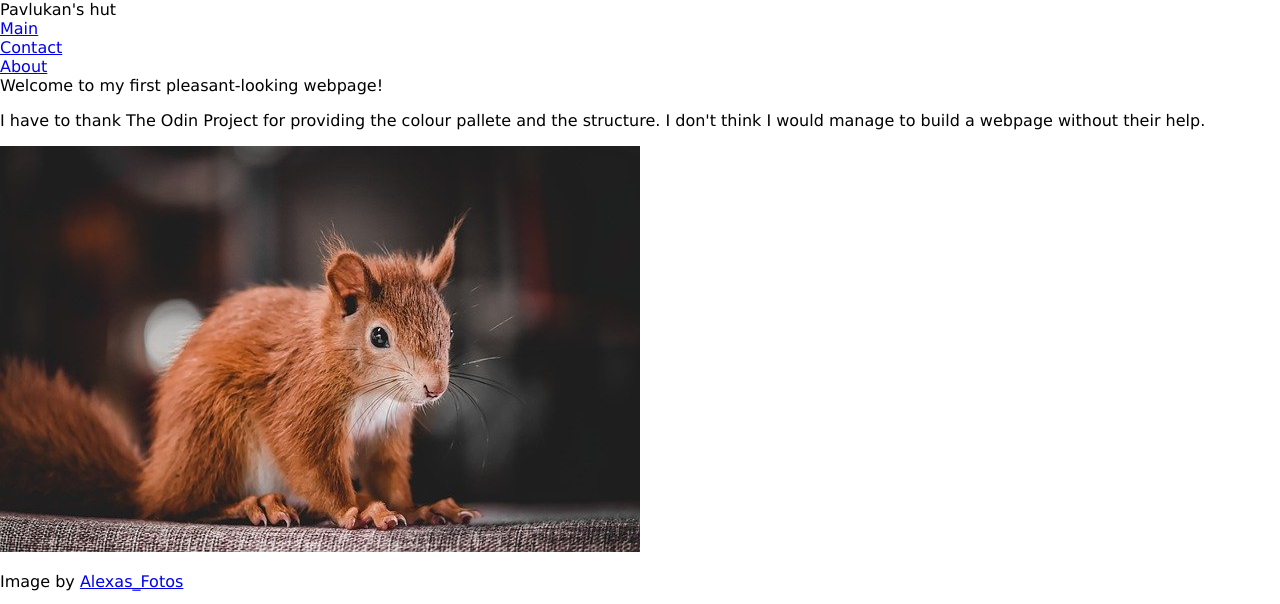
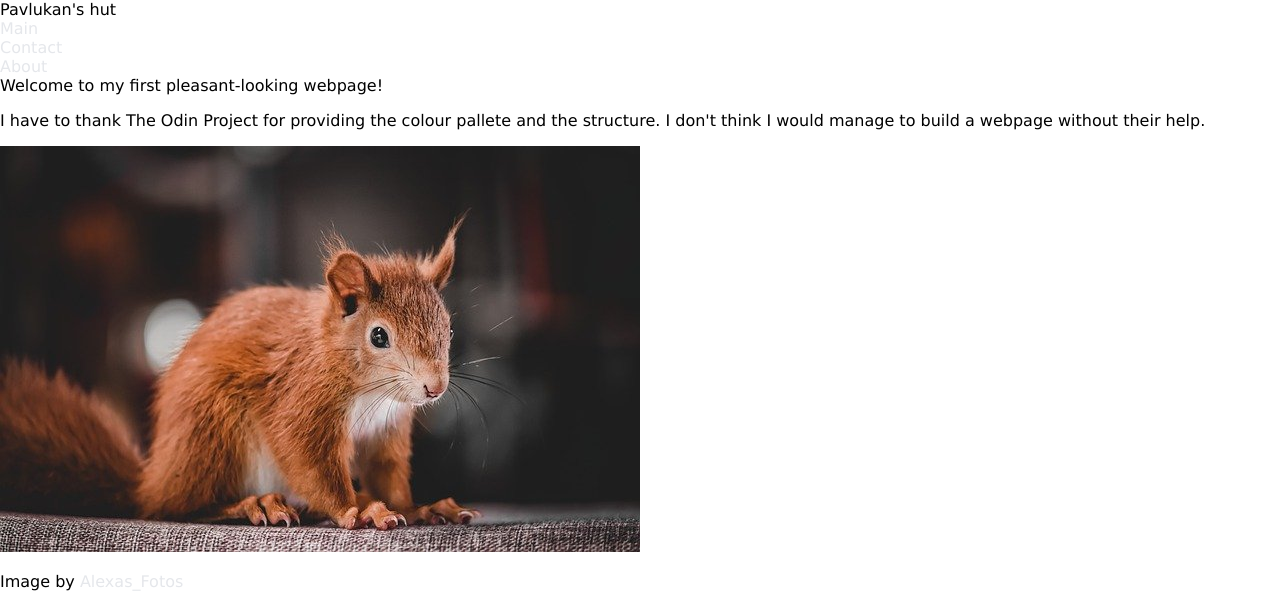
Before and after one commit to Pavlukan/odin-landing-page, a plain HTML site: page index.html in a window 1280 px wide. Shown: the top 604 px of the page. Drawn offline with Linux system fonts and the light colour scheme.

Commit message:
Style all the links on the web page
Changed the colour of the links and removed underlining.

```diff
--- a/styles.css
+++ b/styles.css
@@ -10,3 +10,8 @@ ul {
     padding: 0;
     margin: 0;
 }
+
+a {
+    text-decoration: none; /* remove underlining of the links */
+    color: #E5E7EB;
+}
```
